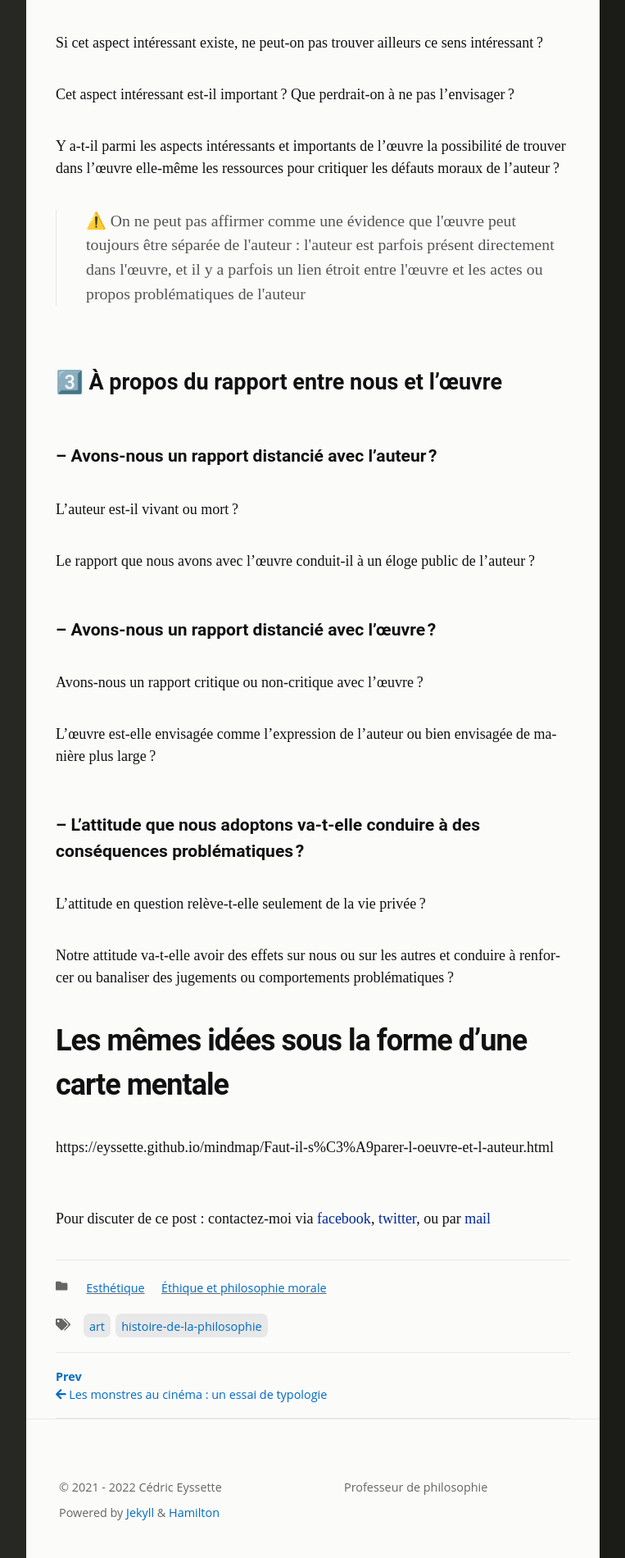
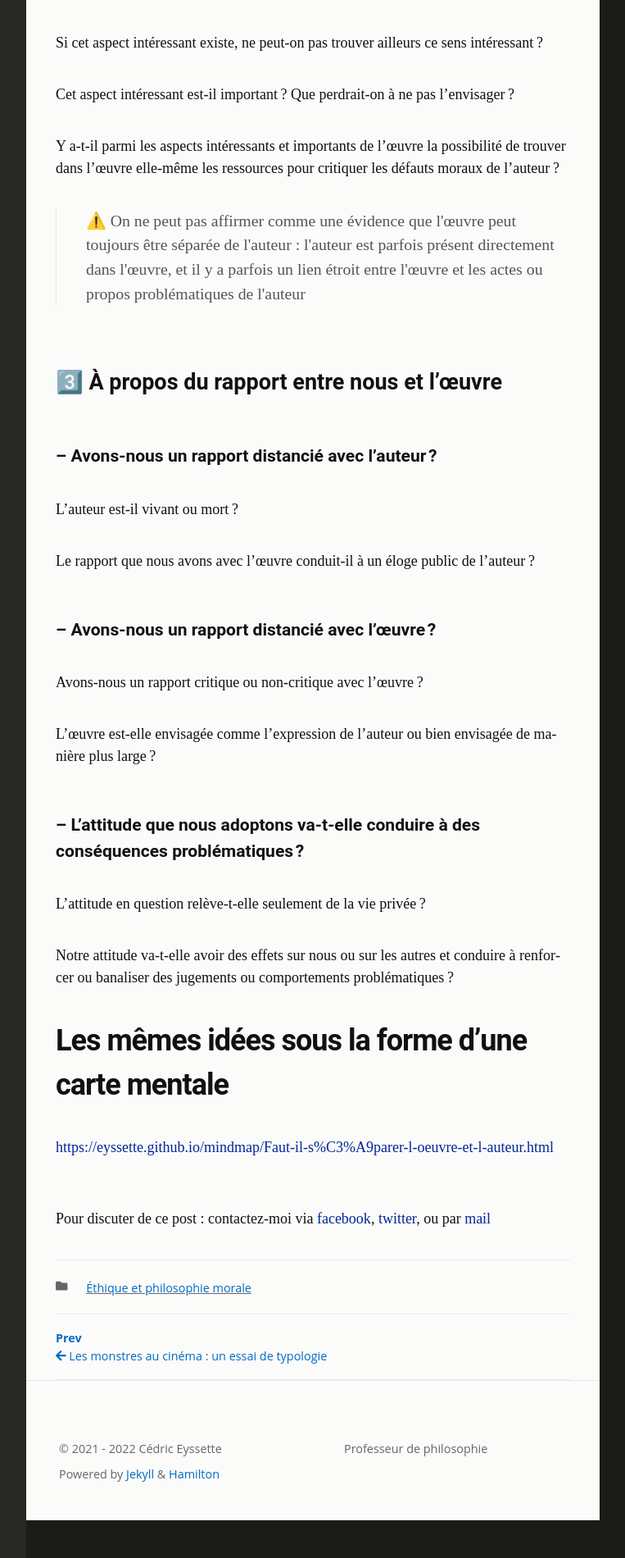
Before and after one commit to eyssette/Blog, a Jekyll site: the page built from _posts/2022-07-04-séparer-l-oeuvre-de-l-auteur.md, in a window 1280 px wide. Shown: the part 2436-4336 px from the top of the page at 82% size, without its empty margins (388-1151 px from the left). Built offline with Jekyll 4.4.1, drawn with Linux system fonts in a browser that asks for light colours; nearby versions of some CDN libraries; some web fonts are replaced; comment, search, counter and statistics services are not loaded.

Commit message:
Update 2022-07-04-séparer-l-oeuvre-de-l-auteur.md

```diff
--- a/_posts/2022-07-04-séparer-l-oeuvre-de-l-auteur.md
+++ b/_posts/2022-07-04-séparer-l-oeuvre-de-l-auteur.md
@@ -1,8 +1,7 @@
 ---
 layout: post
 title: "Quelle attitude faut-il avoir face à l'œuvre d'auteurs moralement condamnables ? Peut-on séparer l'œuvre et l'auteur ?"
-categories: [Éthique et philosophie morale, Esthétique]
-tags: [Art, Histoire de la philosophie]
+categories: [Éthique et philosophie morale]
 ---
 
 La question de savoir ce qu'il faut faire des œuvres d'auteurs moralement condamnables se pose dans le champ artistique, mais aussi du point de vue de l'histoire de la philosophie. Mon but ici n'est pas de régler la question et de justifier une réponse en particulier. L'objectif est de montrer que cette question renvoie à une multiplicité de situations possibles.
@@ -68,4 +67,4 @@ Notre attitude va-t-elle avoir des effets sur nous ou sur les autres et conduire
 
 # Les mêmes idées sous la forme d'une carte mentale
 
-https://eyssette.github.io/mindmap/Faut-il-s%C3%A9parer-l-oeuvre-et-l-auteur.html
+[https://eyssette.github.io/mindmap/Faut-il-s%C3%A9parer-l-oeuvre-et-l-auteur.html](https://eyssette.github.io/mindmap/Faut-il-s%C3%A9parer-l-oeuvre-et-l-auteur.html)
```
